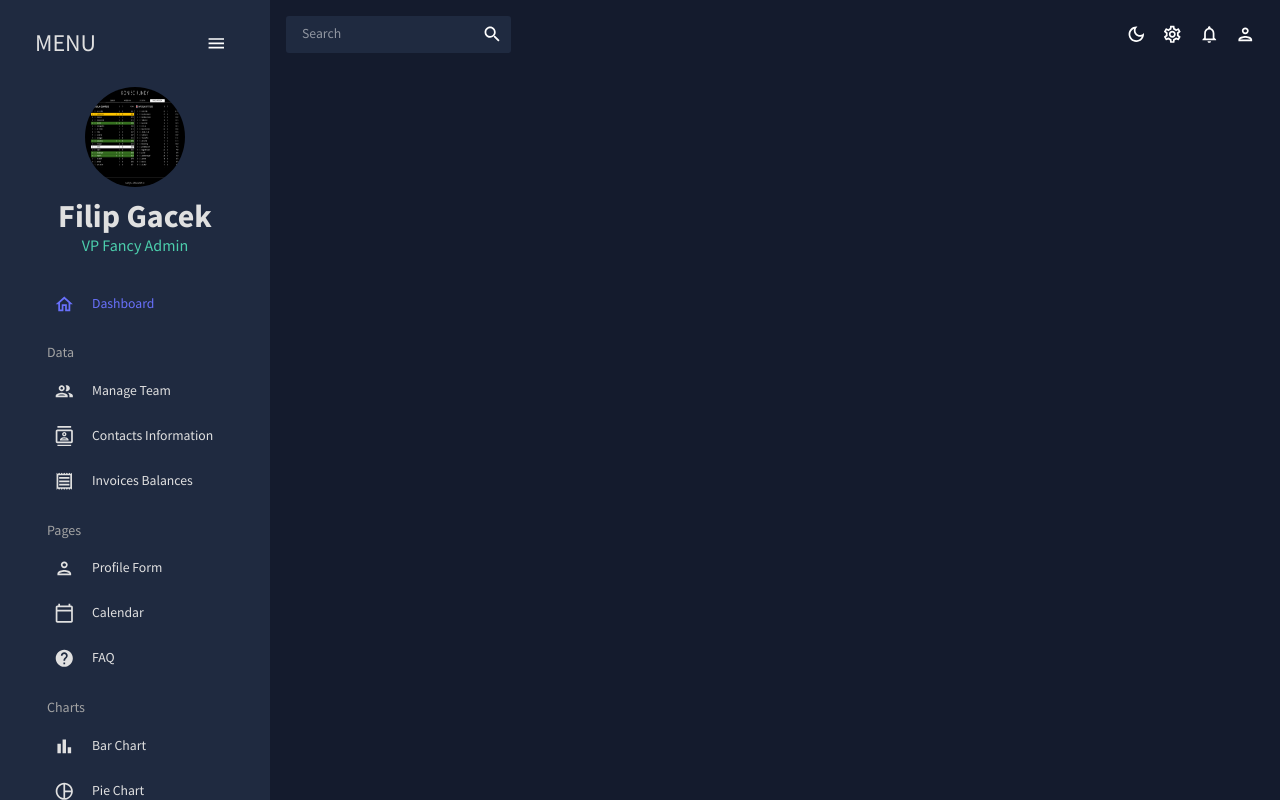
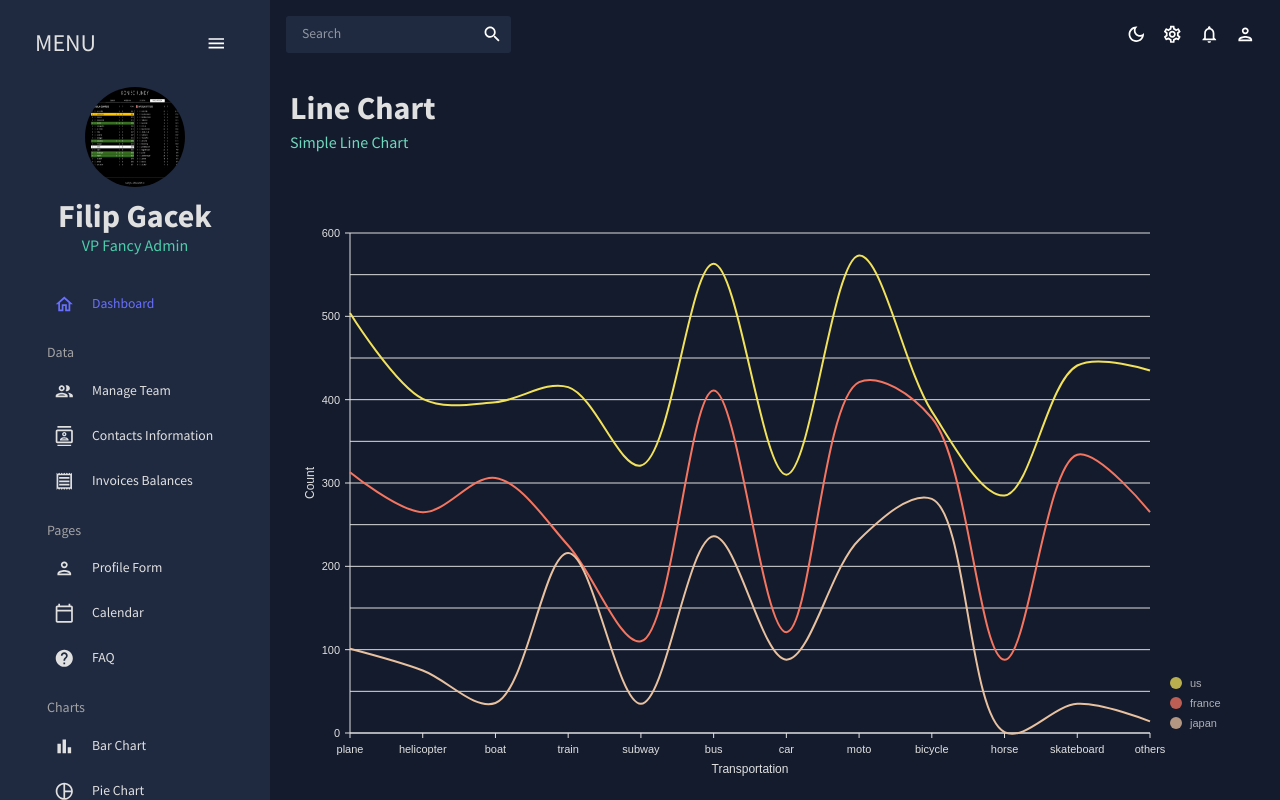
Before and after one commit to GacinhoV33/Dashboard-for-Admin, a React (Create React App) app in the folder react-admin/: page /line in a window 1280 px wide. Built offline with nearby package versions, Linux system fonts and the light colour scheme; a web font is replaced by a local one.

Commit message:
Pie Chart, Line Chart, Bar Chart added

```diff
--- a/react-admin/src/App.js
+++ b/react-admin/src/App.js
@@ -9,8 +9,8 @@
 import Bar from './scenes/bar';
 import Contacts from './scenes/contacts';
 import Form from './scenes/form';
-// import Line from './scenes/line';
-// import Pie from './scenes/pie';
+import Line from './scenes/line';
+import Pie from './scenes/pie';
 import FAQ from './scenes/faq';
 // import Geography from './scenes/geography';
 import Calendar from './scenes/calendar';
@@ -32,8 +32,8 @@
                 <Route path='/invoices' element={<Invoices />}/>
                 <Route path='/form' element={<Form />}/>
                 <Route path='/bar' element={<Bar />}/>
-                {/* <Route path='/pie' element={<Pie />}/> */}
-                {/* <Route path='/line' element={<Line />}/> */}
+                <Route path='/pie' element={<Pie />}/>
+                <Route path='/line' element={<Line />}/>
                 <Route path='/faq' element={<FAQ />}/>
                 {/* <Route path='/geography' element={<Geography />}/> */}
                 <Route path='/calendar' element={<Calendar />}/>
--- /dev/null
+++ b/react-admin/src/components/LineChart.jsx
@@ -0,0 +1,116 @@
+import {ResponsiveLine} from '@nivo/line';
+import { useTheme } from '@mui/material';
+import { tokens } from '../theme';
+import { mockLineData } from '../data/mockData';
+
+const LineChart = ({isDashboard = false}) => {
+    const theme = useTheme();
+    const colors = tokens(theme.palette.mode);
+    return (
+            <ResponsiveLine
+                data={mockLineData}
+                theme={{
+                    axis: {
+                      domain: {
+                        line: {
+                          stroke: colors.grey[100],
+                        },
+                      },
+                      legend: {
+                        text: {
+                          fill: colors.grey[100],
+                        },
+                      },
+                      ticks: {
+                        line: {
+                          stroke: colors.grey[100],
+                          strokeWidth: 1,
+                        },
+                        text: {
+                          fill: colors.grey[100],
+                        },
+                      },
+                    },
+                    legends: {
+                      text: {
+                        fill: colors.grey[100],
+                      },
+                    },
+                    tooltip: {
+                      container: {
+                        color: colors.primary[500],
+                      },
+                    },
+                  }}
+                colors={isDashboard ? {datum: "color"} : {scheme: 'nivo'}}
+                margin={{ top: 50, right: 110, bottom: 50, left: 60 }}
+                xScale={{ type: 'point' }}
+                yScale={{
+                    type: 'linear',
+                    min: 'auto',
+                    max: 'auto',
+                    stacked: true,
+                    reverse: false
+                }}
+                yFormat=" >-.2f"
+                curve="catmullRom"
+                axisTop={null}
+                axisRight={null}
+                axisBottom={{
+                    orient: 'bottom',
+                    tickSize: 5,
+                    tickPadding: 5,
+                    tickRotation: 0,
+                    legend: isDashboard ? undefined : 'Transportation',
+                    legendOffset: 36,
+                    legendPosition: 'middle'
+                }}
+                axisLeft={{
+                    orient: 'left',
+                    tickSize: 5,
+                    tickPadding: 5,
+                    tickValues: 5,
+                    tickRotation: 0,
+                    legend: isDashboard ? undefined : 'Count',
+                    legendOffset: -40,
+                    legendPosition: 'middle'
+                }}
+                enableGridX={false}
+                pointSize={10}
+                pointColor={{ theme: 'background' }}
+                pointBorderWidth={2}
+                pointBorderColor={{ from: 'serieColor' }}
+                pointLabelYOffset={-12}
+                useMesh={true}
+                legends={[
+                    {
+                        anchor: 'bottom-right',
+                        direction: 'column',
+                        justify: false,
+                        translateX: 100,
+                        translateY: 0,
+                        itemsSpacing: 0,
+                        itemDirection: 'left-to-right',
+                        itemWidth: 80,
+                        itemHeight: 20,
+                        itemOpacity: 0.75,
+                        symbolSize: 12,
+                        symbolShape: 'circle',
+                        symbolBorderColor: 'rgba(0, 0, 0, .5)',
+                        effects: [
+                            {
+                                on: 'hover',
+                                style: {
+                                    itemBackground: 'rgba(0, 0, 0, .03)',
+                                    itemOpacity: 1
+                                }
+                            }
+                        ]
+                    }
+                ]}
+            />
+
+    )
+}
+
+export default LineChart;
--- /dev/null
+++ b/react-admin/src/components/PieChart.jsx
@@ -0,0 +1,119 @@
+import { tokens } from '../theme';
+import {Box} from '@mui/material'
+import { ResponsivePie } from '@nivo/pie'
+import { useTheme} from '@mui/material';
+import { mockPieData } from '../data/mockData';
+
+
+const PieChart = ({isDashboard}) => {
+    const theme = useTheme();
+    const colors = tokens(theme.palette.mode);
+    return (
+            <ResponsivePie
+        data={mockPieData}
+        theme={
+            {
+                axis: {
+                    domain: {
+                        line: {
+                            stroke: colors.grey[100]
+                        }
+                    },
+                    legend: {
+                        text: {
+                            fill: colors.grey[100]
+                        }
+                    },
+                    ticks: {
+                        line: {
+                            stroke: colors.grey[100],
+                            strokeWidth: 1,
+                        }
+                    }
+                },
+                legends: {
+                    text: {
+                        fill: colors.grey[100],
+                    }
+                }
+            }
+        }
+        margin={{ top: 40, right: 80, bottom: 80, left: 80 }}
+        innerRadius={0.5}
+        padAngle={0.7}
+        cornerRadius={3}
+        activeOuterRadiusOffset={8}
+        borderWidth={1}
+        borderColor={{
+            from: 'color',
+            modifiers: [
+                [
+                    'darker',
+                    0.2
+                ]
+            ]
+        }}
+        arcLinkLabelsSkipAngle={10}
+        arcLinkLabelsTextColor={colors.grey[100]}
+        arcLinkLabelsThickness={2}
+        arcLinkLabelsColor={{ from: 'color' }}
+        arcLabelsSkipAngle={10}
+        arcLabelsTextColor={{
+            from: 'color',
+            modifiers: [
+                [
+                    'darker',
+                    2
+                ]
+            ]
+        }}
+        defs={[
+            {
+                id: 'dots',
+                type: 'patternDots',
+                background: 'inherit',
+                color: 'rgba(255, 255, 255, 0.3)',
+                size: 4,
+                padding: 1,
+                stagger: true
+            },
+            {
+                id: 'lines',
+                type: 'patternLines',
+                background: 'inherit',
+                color: 'rgba(255, 255, 255, 0.3)',
+                rotation: -45,
+                lineWidth: 6,
+                spacing: 10
+            }
+        ]}
+        legends={[
+            {
+                anchor: 'bottom',
+                direction: 'row',
+                justify: false,
+                translateX: 0,
+                translateY: 56,
+                itemsSpacing: 0,
+                itemWidth: 100,
+                itemHeight: 18,
+                itemTextColor: '#999',
+                itemDirection: 'left-to-right',
+                itemOpacity: 1,
+                symbolSize: 18,
+                symbolShape: 'circle',
+                effects: [
+                    {
+                        on: 'hover',
+                        style: {
+                            itemTextColor: '#000'
+                        }
+                    }
+                ]
+            }
+        ]}
+    />
+    )
+}
+
+export default PieChart;
--- /dev/null
+++ b/react-admin/src/scenes/line/index.jsx
@@ -0,0 +1,16 @@
+import LineChart from "../../components/LineChart";
+import { Box } from "@mui/material";
+import Header from "../../components/Header";
+
+const Line = () => {
+    return(
+        <Box m='20px'>
+            <Header title='Line Chart' subtitle='Simple Line Chart'/>
+            <Box height='75vh'>
+                <LineChart/>
+            </Box>
+        </Box>
+    )
+}
+
+export default Line;
--- /dev/null
+++ b/react-admin/src/scenes/pie/index.jsx
@@ -0,0 +1,16 @@
+import PieChart from "../../components/PieChart";
+import { Box } from "@mui/material";
+import Header from "../../components/Header";
+
+const Pie = () => {
+    return(
+        <Box m='20px'>
+            <Header title='Pie Chart' subtitle='Simple Pie Chart'/>
+            <Box height='75vh'>
+                <PieChart/>
+            </Box>
+        </Box>
+    )
+}
+
+export default Pie;
```
